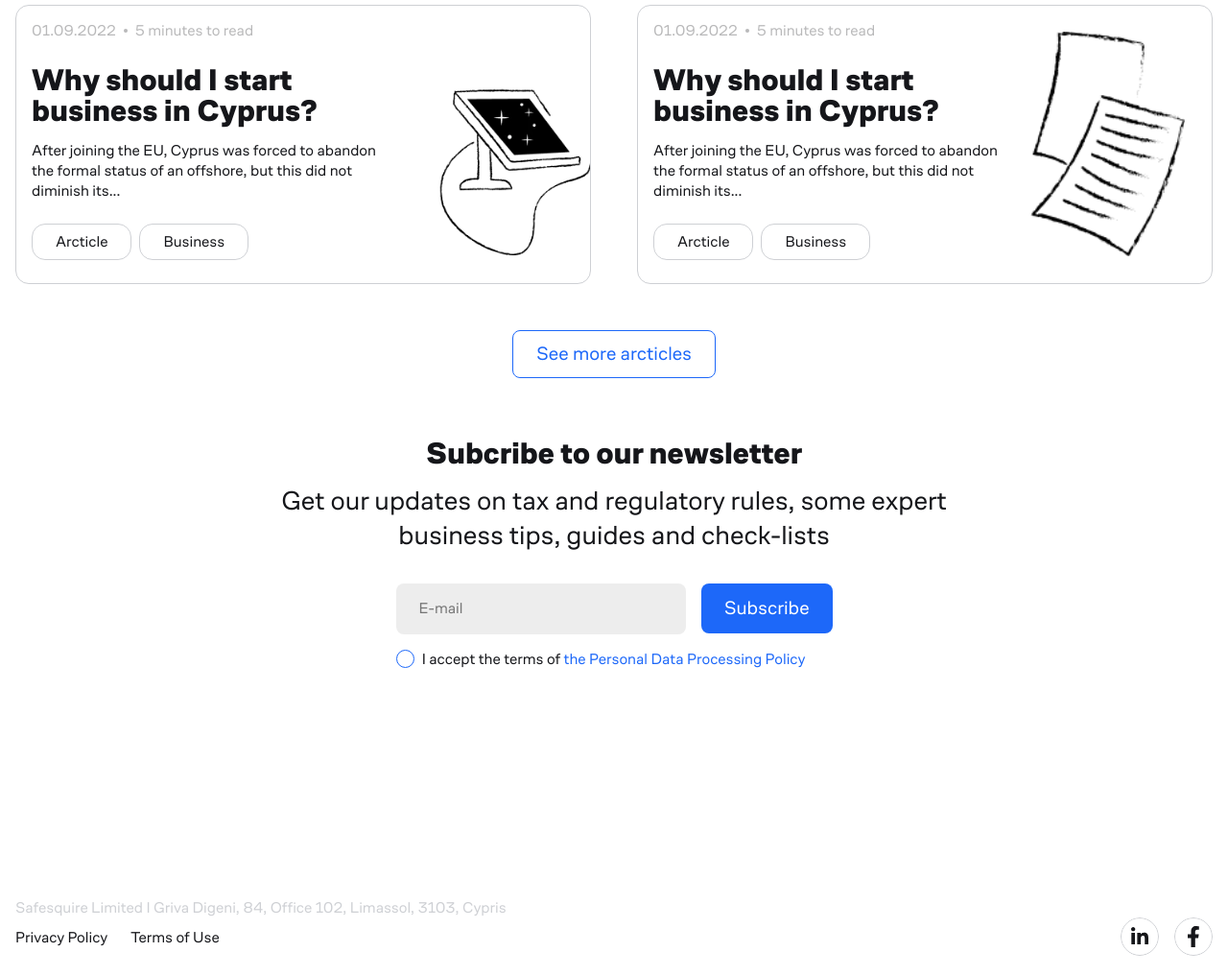
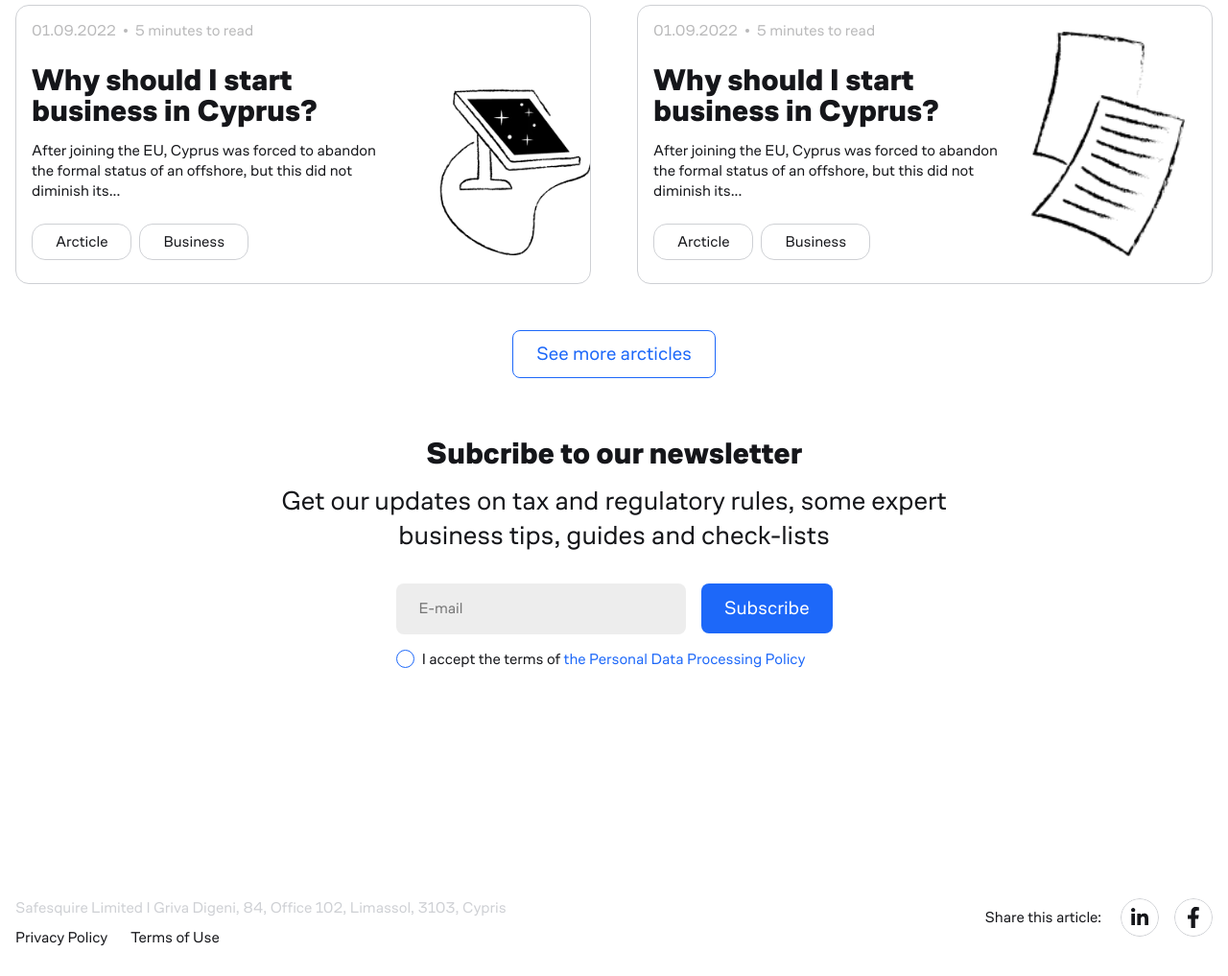
Before and after one commit to TruManwvw/youreg_, a plain HTML site: page resources.html in a window 1280 px wide. Shown: the part 1526-2543 px from the top of the page at 96% size. Drawn offline with Linux system fonts and the light colour scheme.

Commit message:
Added footer text

```diff
--- a/css/style.css
+++ b/css/style.css
@@ -2380,7 +2380,6 @@ h2,
 .footer_link:last-child {
    margin: 0;
 }
-
 .footer_link a {
    width: 100%;
    height: 100%;
@@ -2971,3 +2970,8 @@ wrapper {
       padding: 60px 20px 20px 20px;
    }
 }
+.footer__share-article {
+   align-self: flex-start;
+   flex-wrap: nowrap;
+   flex: 0 0 auto;
+}
--- a/resources.html
+++ b/resources.html
@@ -546,9 +546,12 @@
                   <a href="https://www.youreg.tech/terms/" target="_blank" class="footer__link">Terms of Use</a>
                </div>
             </div>
-            <div class="footer__links">
-               <div class="footer_link"><a href="#"><img src="img/in_link.svg" alt=""></a></div>
-               <div class="footer_link"><a href="#"><img src="img/fb_link.svg" alt=""></a></div>
+            <div class="block-links__share-article footer__share-article">
+               <div class="block-links__title">Share this article:</div>
+               <div class="block-links__links">
+                  <div class="block-links__link"><a href="#"><img src="img/in_link.svg" alt="link in"></a></div>
+                  <div class="block-links__link"><a href="#"><img src="img/fb_link.svg" alt="link facebook"></a></div>
+               </div>
             </div>
          </div>
          <div class="footer__cookies cookies">
```
Also changed, not shown: css/style.min.css.
